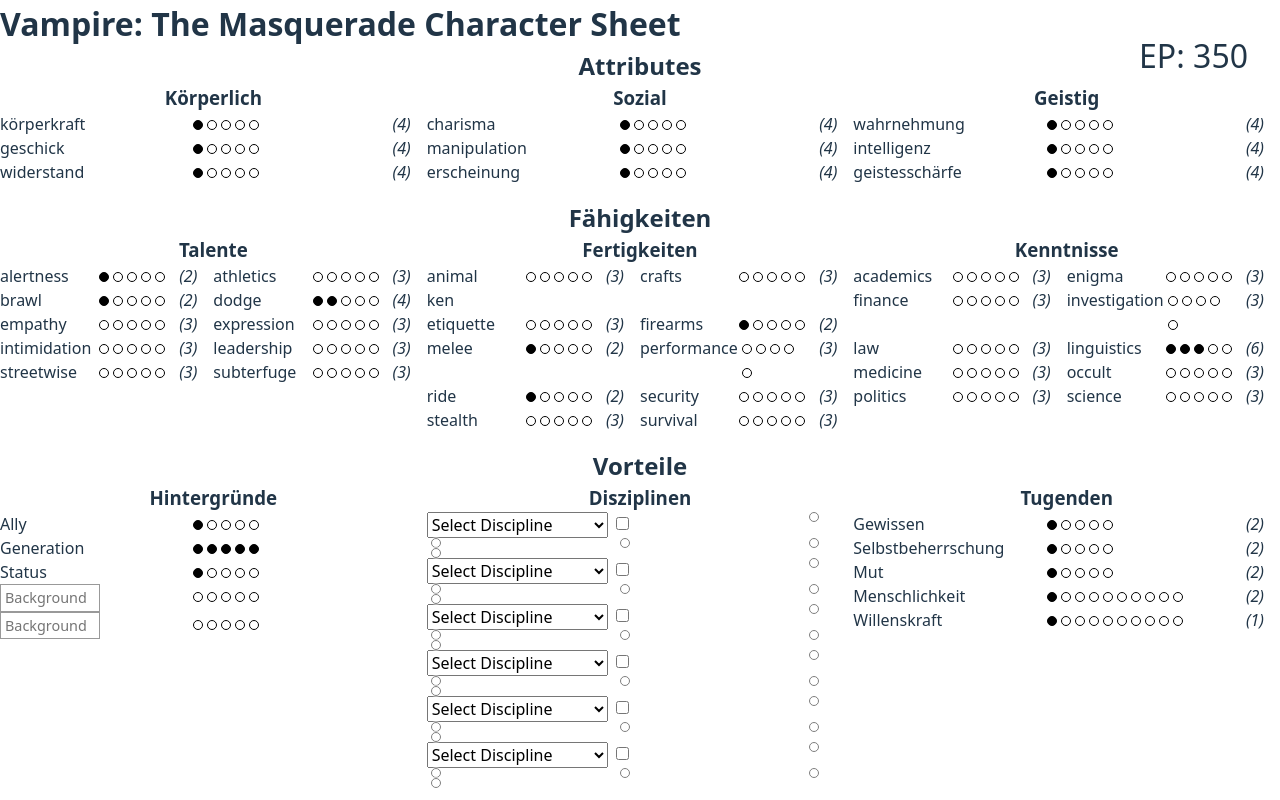
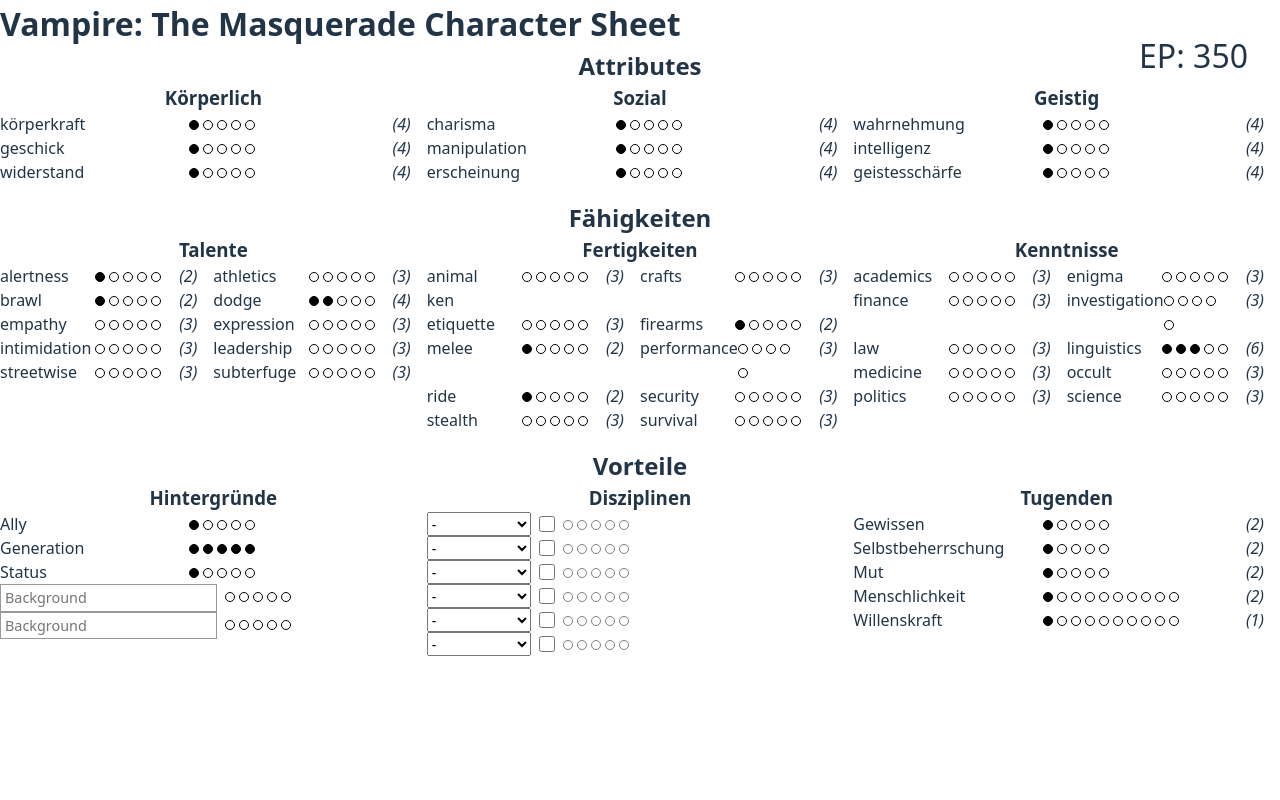
Before and after one commit to bschlademann/victorian-age-vampire-character-sheet, a React (Vite) app: page / in a window 1280 px wide. Built offline with nearby package versions, Linux system fonts and the light colour scheme.

Commit message:
refactor: fix layout Disziplinen

```diff
--- a/src/components/DisciplineRow.tsx
+++ b/src/components/DisciplineRow.tsx
@@ -86,20 +86,18 @@
         }
         className="discipline-select"
       >
-        <option value="">Select Discipline</option>
-        {allDisciplines.map(discipline => (<option key={`discipline-${discipline}`}>{discipline}</option>))}
+        <option value="">-</option>
+        {allDisciplines.map((discipline) => (
+          <option key={`discipline-${discipline}`}>{discipline}</option>
+        ))}
       </select>
-
-      <label className="clan-checkbox">
         <input
           type="checkbox"
+          className="clan-checkbox"
           checked={isClan}
           onChange={() => handleClanToggle(`Discipline_${index}`)}
         />
-        {/* Could label as "Clan" if you want */}
-      </label>
-
-      {dots}
+      <div className="dots-container">{dots}</div>
       {nextCost !== null && <span className="dot-cost"> ({nextCost})</span>}
     </div>
   );
--- a/src/styles/App.css
+++ b/src/styles/App.css
@@ -12,6 +12,10 @@
 }
 
 h2 {
+  text-align: center;
+}
+
+h3 {
   text-align: center;
 }
 
@@ -33,35 +37,30 @@
   grid-template-columns: 1fr 1fr 3rem;
 }
 
+.disciplines-row {
+  .trait-row {
+    grid-template-columns: 6.5rem 1rem 4.5rem 3rem;
+    gap: 0.5rem;
+  }
+}
 
 .cost-container {
   justify-self: end;
   margin-right: 1rem;
 }
 
-.column {
-  /* display: grid;
-  justify-content: center; */
-  /* z.B. "Körperlich" */
-}
-
-h3 {
-  text-align: center;
-}
-
 .dot {
   display: inline-block;
+  margin-right: 4px;
   width: 10px;
   height: 10px;
-  margin-left: 4px;
   border: 1px solid #000;
   border-radius: 50%;
   box-shadow: 0 0 0 1px #fff;
   cursor: pointer;
   text-align: center;
   line-height: 10px;
-  user-select: none;
-  font-size: 0.6rem;
+  /* user-select: none; */
 }
 
 .dot:hover {
@@ -69,7 +68,6 @@
 }
 
 .dot-cost {
-  margin-left: 8px;
   font-style: italic;
 }
 
@@ -77,20 +75,13 @@
   cursor: not-allowed;
   opacity: 0.5;
 }
+input, select {
+  font-size: 0.9rem;
+}
 
 .custom-input {
-  width: 100px;
   margin-right: 0.5rem;
   padding: 2px 4px;
-  font-size: 0.9rem;
+
   border: 1px solid #999;
 }
-
-.discipline-select {
-  min-width: 140px;
-  margin-right: 0.5rem;
-}
-
-.clan-checkbox {
-  margin-right: 1rem;
-}
```
